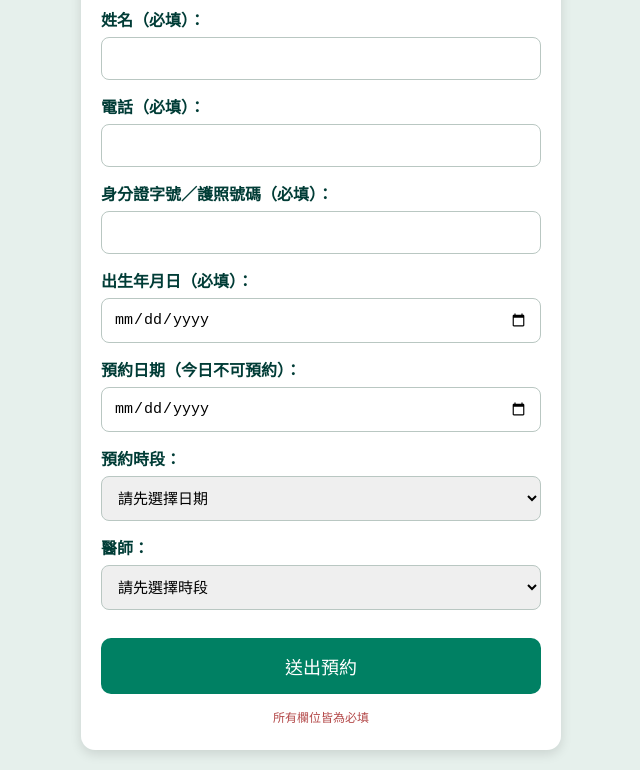
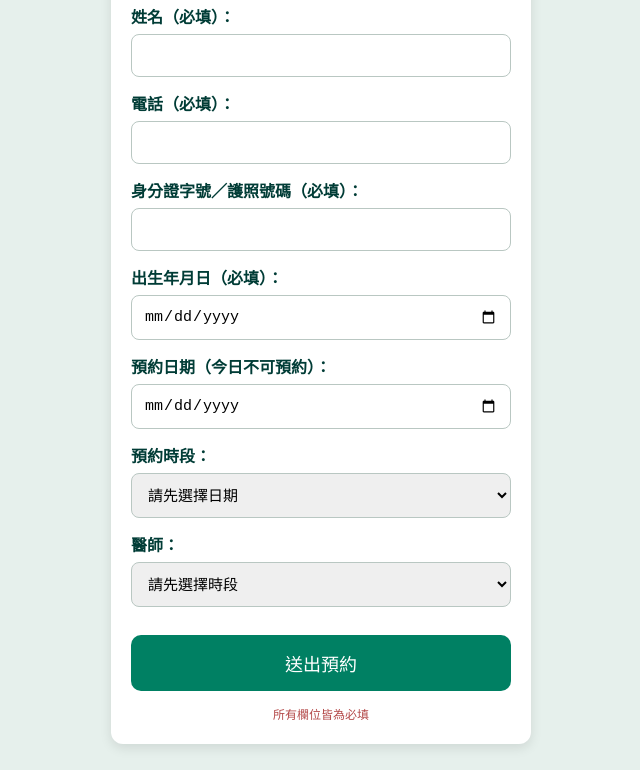
Before and after one commit to invoke910-collab/clinic-booking, a website: page docs/booking.html in a window 1280 px wide. Shown: the part 110-880 px from the top of the page, without its empty margins (319-959 px from the left). Drawn offline with nearby package versions, Linux system fonts and the light colour scheme.

Commit message:
Update booking.html

```diff
--- a/docs/booking.html
+++ b/docs/booking.html
@@ -14,15 +14,15 @@
     }
 
     .container {
-        max-width: 480px;
-        width: 94%;
-        margin: 20px auto;
-        background: #ffffff;
-        padding: 25px 20px;
-        border-radius: 14px;
-        box-shadow: 0 4px 12px rgba(0,0,0,0.12);
-        box-sizing: border-box; /* ⭐ 保證不會超出邊界 */
-    }
+    max-width: 420px;
+    width: 90%;
+    margin: 20px auto;
+    background: #ffffff;
+    padding: 22px 20px;
+    border-radius: 12px;
+    box-shadow: 0 4px 12px rgba(0,0,0,0.1);
+    box-sizing: border-box;
+}
 
     h2 {
         text-align: center;
```
